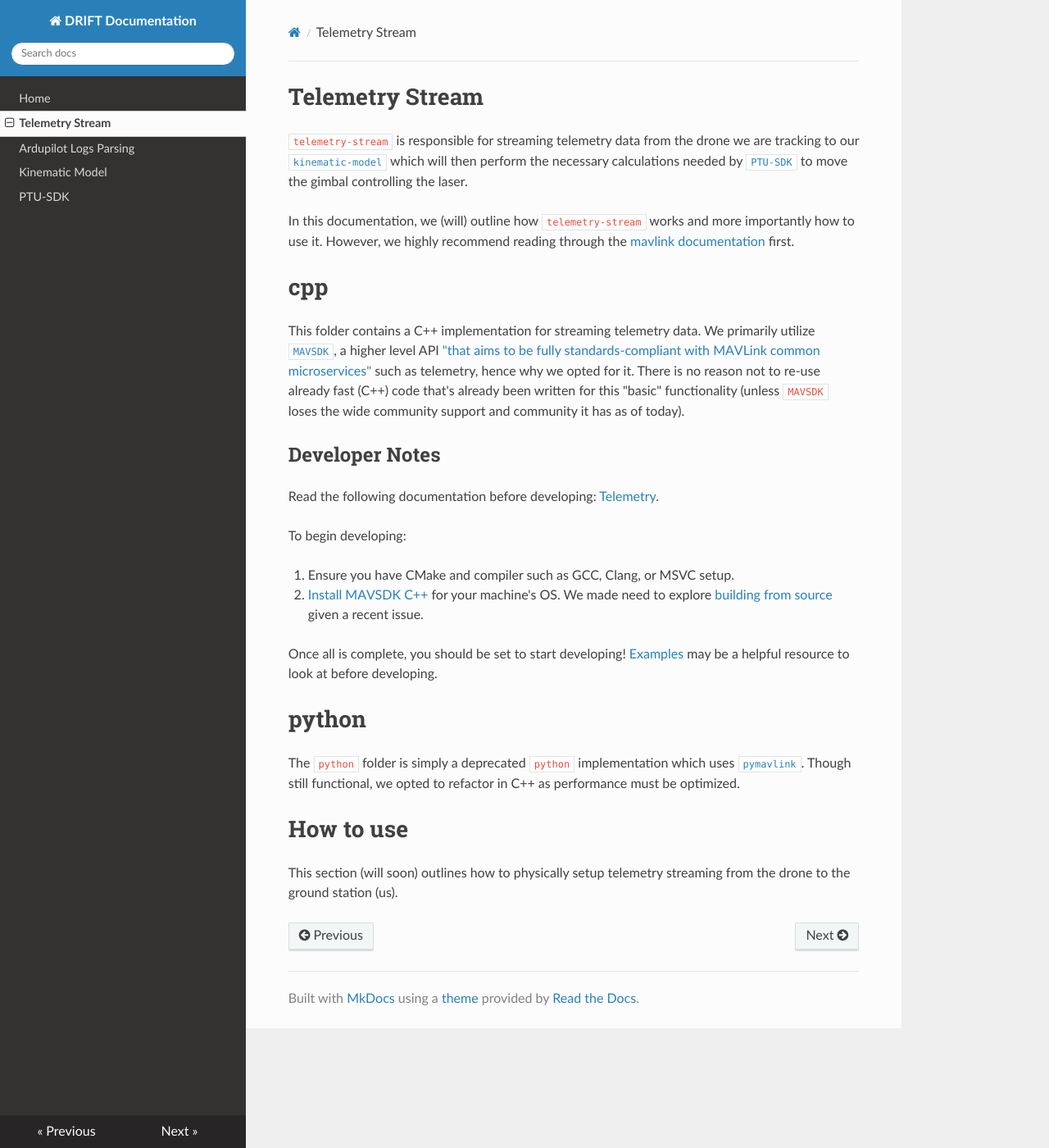
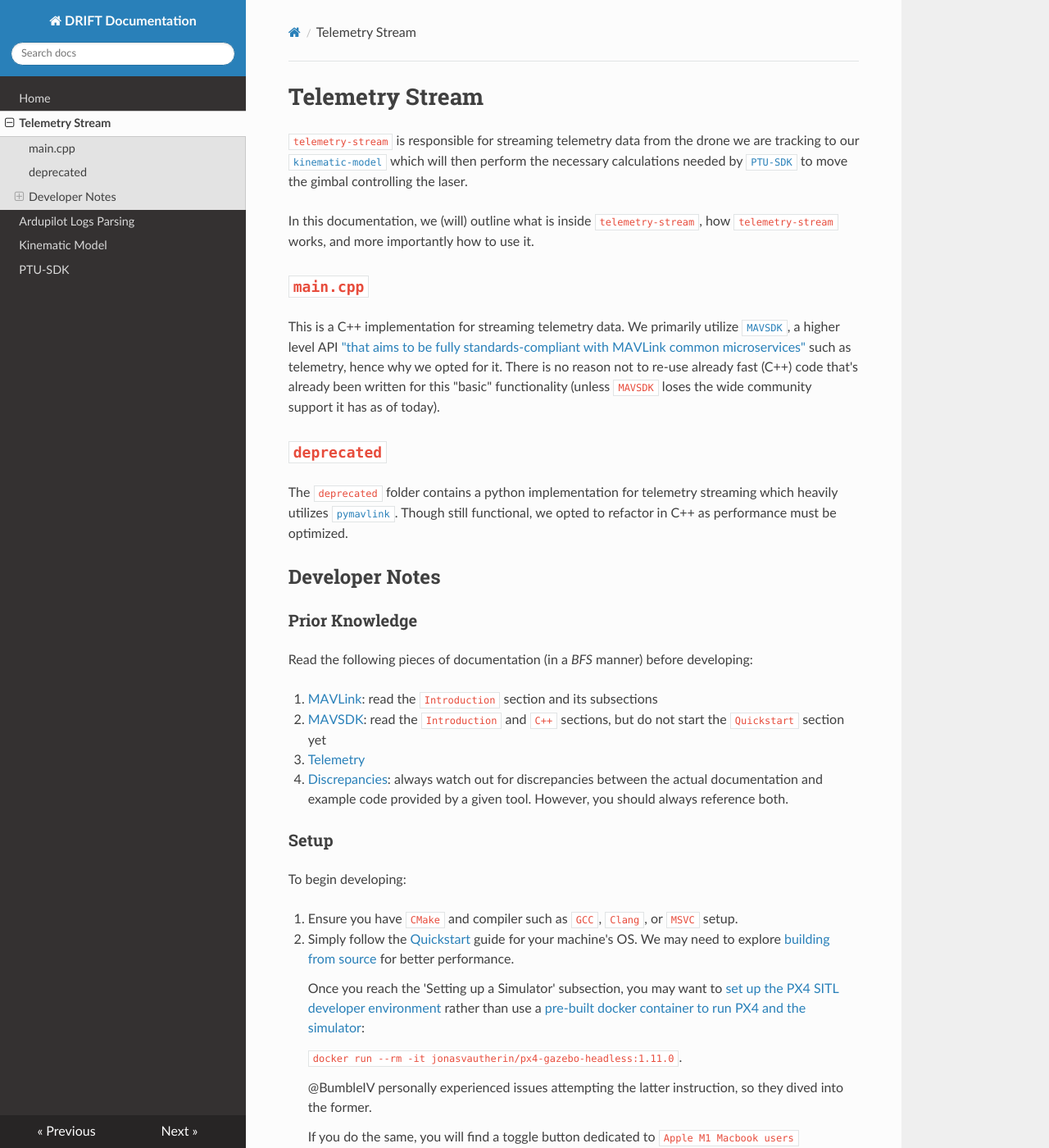
Before and after one commit to team-drift/delphi, an MkDocs documentation site: the page built from docs/telemetry-stream.md, in a window 1280 px wide and 1400 px high. Shown: the whole window at 82% size. Built offline with MkDocs 1.6.1, drawn with Linux system fonts in a browser that asks for light colours; nearby versions of some CDN libraries; some of the changed text lies outside the part shown.

Commit message:
Update documentation

```diff
--- a/docs/telemetry-stream.md
+++ b/docs/telemetry-stream.md
@@ -1,24 +1,45 @@
 # Telemetry Stream
 `telemetry-stream` is responsible for streaming telemetry data from the drone we are tracking to our [`kinematic-model`](https://team-drift.github.io/delphi/kinematic_model/) which will then perform the necessary calculations needed by [`PTU-SDK`](https://team-drift.github.io/delphi/PTU-SDK/) to move the gimbal controlling the laser.
 
-In this documentation, we (will) outline how `telemetry-stream` works and more importantly how to use it. However, we highly recommend reading through the [mavlink documentation](https://mavlink.io/en/) first.
+In this documentation, we (will) outline what is inside `telemetry-stream`, how `telemetry-stream` works, and more importantly how to use it.
 
-# cpp
-This folder contains a C++ implementation for streaming telemetry data. We primarily utilize [`MAVSDK`](https://mavsdk.mavlink.io/main/en/), a higher level API ["that aims to be fully standards-compliant with MAVLink common microservices"](https://mavlink.io/en/about/implementations.html) such as telemetry, hence why we opted for it. There is no reason not to re-use already fast (C++) code that's already been written for this "basic" functionality (unless `MAVSDK` loses the wide community support and community it has as of today).
+## `main.cpp`
+This is a C++ implementation for streaming telemetry data. We primarily utilize [`MAVSDK`](https://mavsdk.mavlink.io/main/en/), a higher level API ["that aims to be fully standards-compliant with MAVLink common microservices"](https://mavlink.io/en/about/implementations.html) such as telemetry, hence why we opted for it. There is no reason not to re-use already fast (C++) code that's already been written for this "basic" functionality (unless `MAVSDK` loses the wide community support it has as of today).
+
+## `deprecated`
+The `deprecated` folder contains a python implementation for telemetry streaming which heavily utilizes [`pymavlink`](https://github.com/ArduPilot/pymavlink). Though still functional, we opted to refactor in C++ as performance must be optimized.
 
 ## Developer Notes
-Read the following documentation before developing: [Telemetry](https://mavsdk.mavlink.io/main/en/cpp/guide/telemetry.html).
 
+### Prior Knowledge
+Read the following pieces of documentation (in a *BFS* manner) before developing:
+
+0. [MAVLink](https://mavlink.io/en/): read the `Introduction` section and its subsections
+
+1. [MAVSDK](https://mavsdk.mavlink.io/main/en/): read the `Introduction` and `C++` sections, but do not start the `Quickstart` section yet
+
+2. [Telemetry](https://mavsdk.mavlink.io/main/en/cpp/guide/telemetry.html)
+
+3. [Discrepancies](https://github.com/mavlink/MAVSDK/issues/2221): always watch out for discrepancies between the actual documentation and example code provided by a given tool. However, you should always reference both.
+
+### Setup
 To begin developing:
 
-0. Ensure you have CMake and compiler such as GCC, Clang, or MSVC setup.
+0. Ensure you have `CMake` and compiler such as `GCC`, `Clang`, or `MSVC` setup.
 
-1. [Install MAVSDK C++](https://mavsdk.mavlink.io/main/en/cpp/guide/installation.html) for your machine's OS. We made need to explore [building from source](https://mavsdk.mavlink.io/main/en/cpp/guide/build.html) given a recent issue.
+1. Simply follow the [Quickstart](https://mavsdk.mavlink.io/main/en/cpp/quickstart.html) guide for your machine's OS. We may need to explore [building from source](https://mavsdk.mavlink.io/main/en/cpp/guide/build.html) for better performance.
+
+    Once you reach the 'Setting up a Simulator' subsection, you may want to [set up the PX4 SITL developer environment](https://docs.px4.io/master/en/dev_setup/dev_env.html) rather than use a [pre-built docker container to run PX4 and the simulator](https://github.com/JonasVautherin/px4-gazebo-headless):
+
+    `docker run --rm -it jonasvautherin/px4-gazebo-headless:1.11.0`.
+
+    @BumbleIV personally experienced issues attempting the latter instruction, so they dived into the former.
+
+    If you do the same, you will find a toggle button dedicated to `Apple M1 Macbook users` instructing them to essentially make an x86 terminal. However, it is not possible to duplicate a terminal for OS versions Ventura and beyond. Fortunately, there is [a great workaround](https://stackoverflow.com/questions/74198234/duplication-of-terminal-in-macos-ventura).
+
+    Once you complete the workaround, simply continue with the rest of the guide.
 
 Once all is complete, you should be set to start developing! [Examples](https://mavsdk.mavlink.io/main/en/cpp/examples/) may be a helpful resource to look at before developing.
 
-# python
-The `python` folder is simply a deprecated `python` implementation which uses [`pymavlink`](https://github.com/ArduPilot/pymavlink). Though still functional, we opted to refactor in C++ as performance must be optimized.
-
 # How to use
 This section (will soon) outlines how to physically setup telemetry streaming from the drone to the ground station (us).
```
